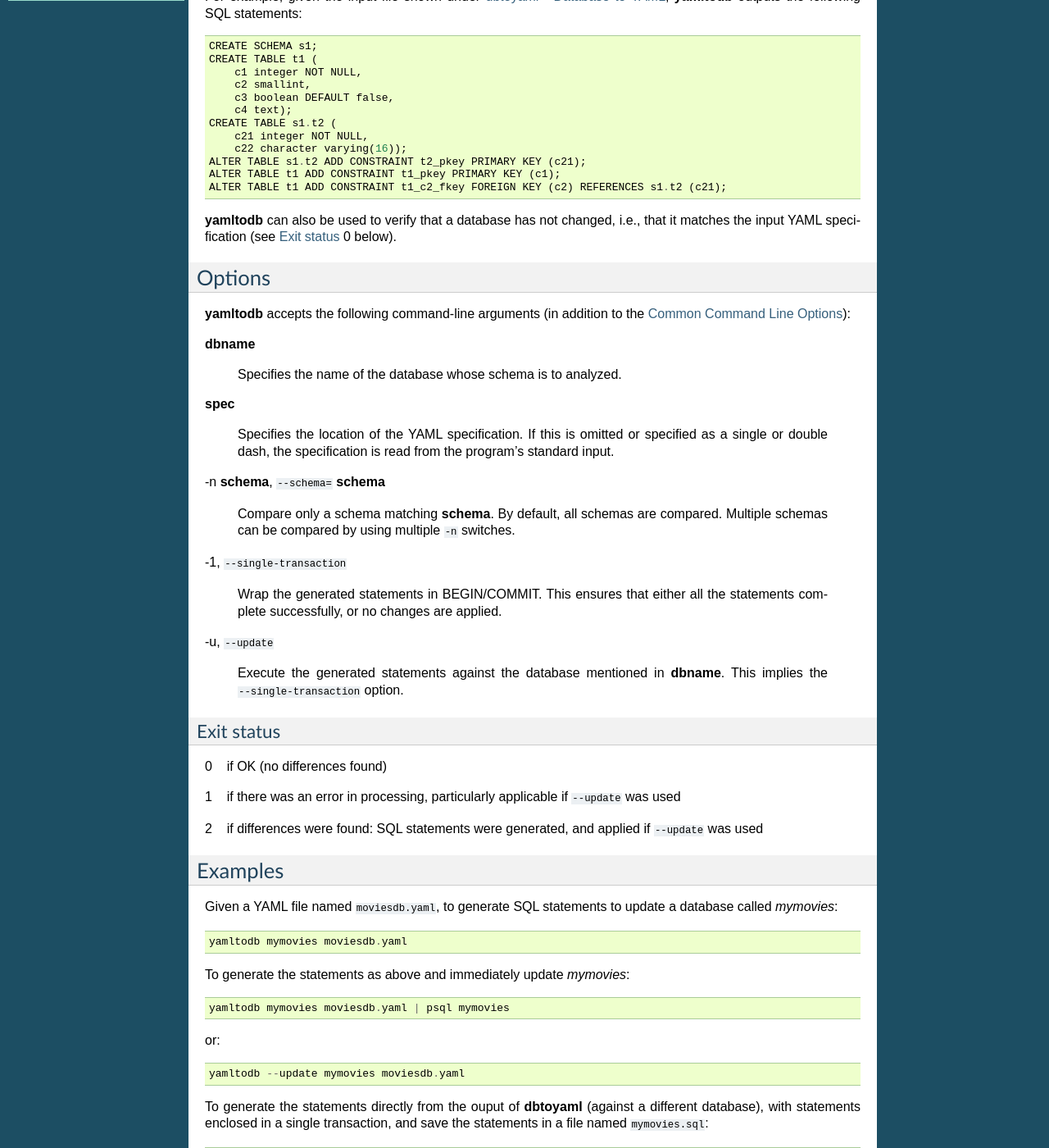
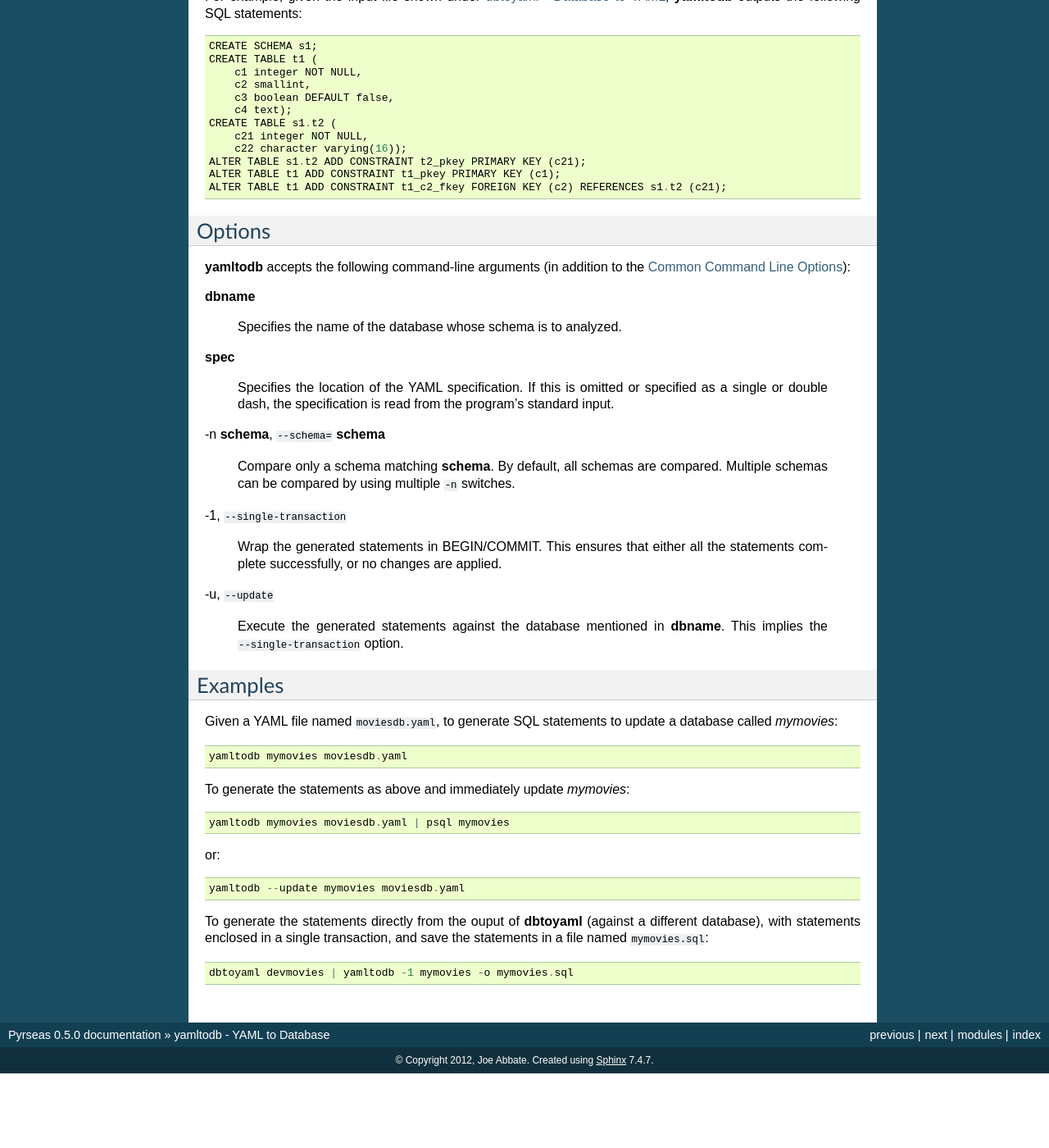
Before and after one commit to perseas/Pyrseas, a Sphinx documentation site: the page built from docs/yamltodb.rst, in a window 1280 px wide and 1400 px high, scrolled down 436 px. Shown: the whole window at 82% size. Built offline with Sphinx 7.4.7, drawn with Linux system fonts in a browser that asks for light colours; after the commit the page ends 1745 px from its top, so only the background shows below that.

Commit message:
Back out change 38772f2, i.e., exit yamltodb with 0 if statements generated.
  Exiting yamltodb with 2 (or 1) prevents it from being used easily in
  automated deployment.

```diff
--- a/docs/yamltodb.rst
+++ b/docs/yamltodb.rst
@@ -38,10 +38,6 @@ For example, given the input file shown under :doc:`dbtoyaml`,
  ALTER TABLE t1 ADD CONSTRAINT t1_pkey PRIMARY KEY (c1);
  ALTER TABLE t1 ADD CONSTRAINT t1_c2_fkey FOREIGN KEY (c2) REFERENCES s1.t2 (c21);
 
-:program:`yamltodb` can also be used to verify that a database has not
-changed, i.e., that it matches the input YAML specification (see `Exit
-status`_ 0 below).
-
 Options
 -------
 
@@ -75,17 +71,6 @@ addition to the :doc:`cmdargs`):
     Execute the generated statements against the database mentioned in
     **dbname**.  This implies the ``--single-transaction`` option.
 
-Exit status
-~~~~~~~~~~~
-
-0    if OK (no differences found)
-
-1    if there was an error in processing, particularly applicable if
-``--update`` was used
-
-2    if differences were found: SQL statements were generated, and
-applied if ``--update`` was used
-
 Examples
 --------
 
```
Also changed, not shown: 1 other file.
